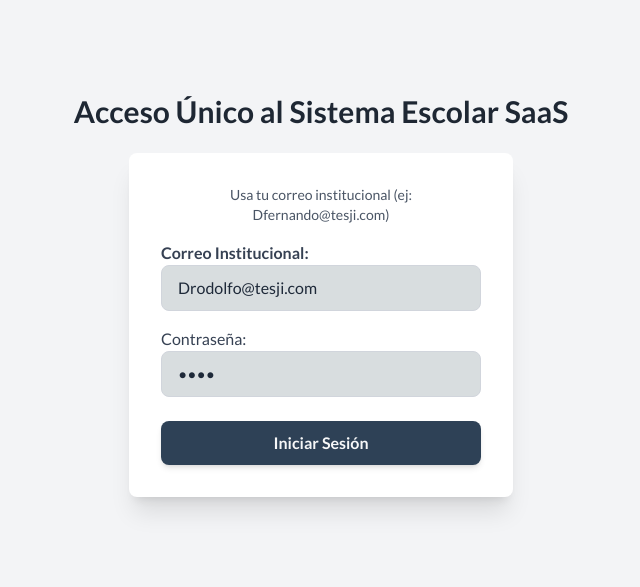
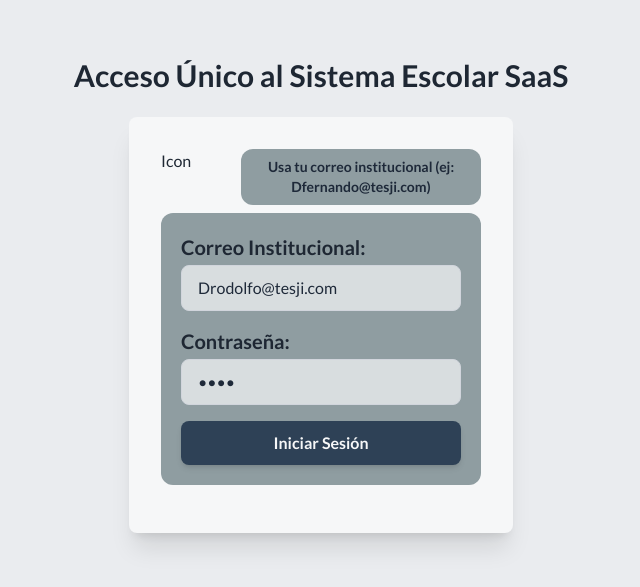
Before and after one commit to LuisJoseCastro/Sistema-Control-Esdcolar, a React (Vite) app in the folder Control-Escolar-Front/: page /login in a window 1280 px wide. Shown: the part 105-692 px from the top of the page, without its empty margins (319-959 px from the left). Built offline with nearby package versions, Linux system fonts and the light colour scheme.

Commit message:
UPDATE: Se actualizo la página de  'LoginPageGeneral.tsx'.

```diff
--- a/Control-Escolar-Front/src/pages/public/LoginPageGeneral.tsx
+++ b/Control-Escolar-Front/src/pages/public/LoginPageGeneral.tsx
@@ -70,16 +70,25 @@ export const LoginPageGeneral: React.FC = () => {
   };
 
   return (
-    <div className="flex flex-col items-center justify-center h-screen bg-gray-100">
+    <div className="flex flex-col items-center justify-center h-screen bg-whiteBg-100">
       <h2 className="text-3xl font-bold mb-6">Acceso Único al Sistema Escolar SaaS</h2>
-      <form onSubmit={handleSubmit} className="bg-white p-8 rounded-lg shadow-xl w-96">
-        <p className="text-sm text-center mb-4 text-gray-600">
+      <form onSubmit={handleSubmit} className="bg-whiteBg-50 p-8 rounded-lg shadow-xl w-96">
+        <div className='flex'>
+          <div className='w-20 flex-none ...'>
+            <p>Icon</p>
+          </div>
+          <div className='w-60 flex-1 bg-grayLight-400 mb-2 p-2 rounded-xl h-auto'>
+            <p className=" text-sm text-center text-gray-800 font-semibold">
               Usa tu correo institucional (ej: Dfernando@tesji.com)
             </p>
+          </div>
+
+        </div>
 
         {/* Campo Único de Email/Usuario usando el componente Input */}
-        <div className="mb-4">
-          <label className="block text-gray-700 font-semibold">Correo Institucional:</label>
+        <div className="mb-4 p-5 bg-grayLight-400 rounded-xl">
+          <div className='mt-0'>
+            <label className="block font-semibold text-xl mb-1">Correo Institucional:</label>
             <Input
               type="email"
               value={email}
@@ -87,17 +96,19 @@ export const LoginPageGeneral: React.FC = () => {
               placeholder="Ej: Docente@tesji.com"
               required
             />
+
           </div>
 
           {/* Campo de Password usando el componente Input */}
-        <div className="mb-6">
-          <label className="block text-gray-700">Contraseña:</label>
+          <div className='mt-4 mb-4'>
+            <label className="block font-semibold text-xl mb-1">Contraseña:</label>
             <Input
               type="password"
               value={password}
               onChange={(e) => setPassword(e.target.value)}
               required
             />
+
           </div>
 
           {/* Botón de Submit usando el componente Button */}
@@ -110,6 +121,7 @@ export const LoginPageGeneral: React.FC = () => {
           >
             {loading ? 'Verificando acceso...' : 'Iniciar Sesión'}
           </Button>
+        </div>
         {error && <p className="mt-4 text-red-500 text-center">{error}</p>}
       </form>
     </div>
```
Lines whose indentation alone changed are shown as unchanged.
